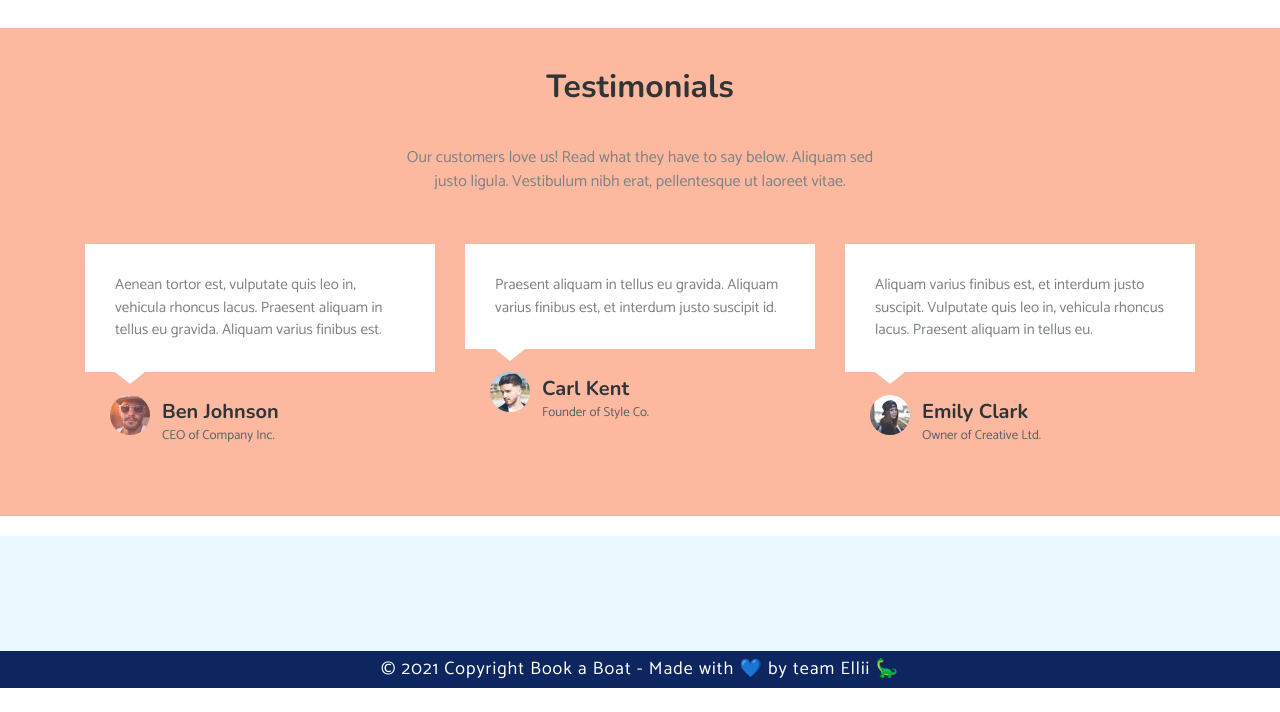
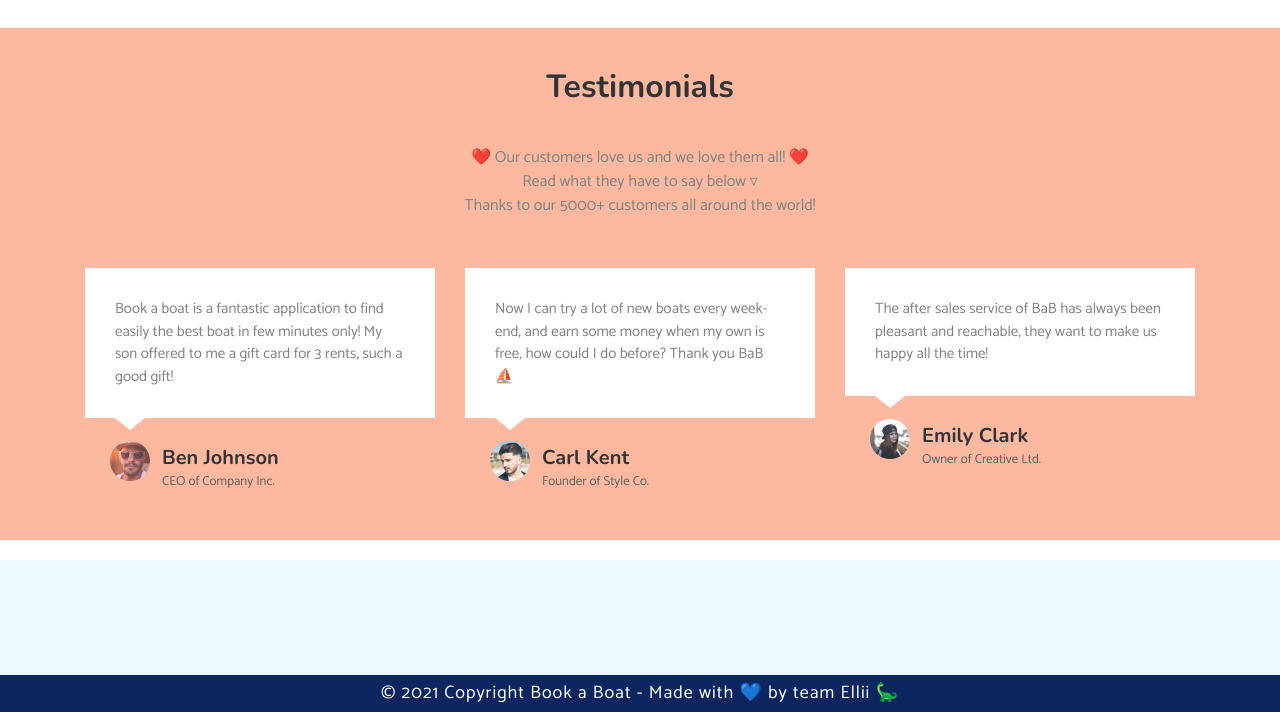
Before and after one commit to ThibautBaissac/book_a_boat, a Rails app: page / in a window 1280 px wide. Shown: the part 1310-2022 px from the top of the page. Before the commit the page ends 1998 px from the top, so only its background shows below. Run offline with Rails 7, Linux system fonts and the light colour scheme; data comes from the database, SQL or seed files in the repository; style sheets or scripts are compiled from the project's sources; some libraries are stand-ins or nearby versions.

Commit message:
descriptif-testimonials

```diff
--- a/app/views/pages/home.html.erb
+++ b/app/views/pages/home.html.erb
@@ -103,12 +103,12 @@
         <div class="container">
             <div class="intro">
                 <h2 class="text-center">Testimonials </h2>
-                <p class="text-center">Our customers love us! Read what they have to say below. Aliquam sed justo ligula. Vestibulum nibh erat, pellentesque ut laoreet vitae.</p>
+                <p class="text-center"> ❤️ Our customers love us and we love them all! ❤️ <br> Read what they have to say below ▿ <br> Thanks to our 5000+ customers all around the world! </p>
             </div>
             <div class="row people">
                 <div class="col-md-6 col-lg-4 item">
                     <div class="box">
-                        <p class="description">Aenean tortor est, vulputate quis leo in, vehicula rhoncus lacus. Praesent aliquam in tellus eu gravida. Aliquam varius finibus est.</p>
+                        <p class="description">Book a boat is a fantastic application to find easily the best boat in few minutes only! My son offered to me a gift card for 3 rents, such a good gift!</p>
                     </div>
                     <div class="author"><img class="rounded-circle" src="assets/authors/1.jpg">
                         <h5 class="name">Ben Johnson</h5>
@@ -117,7 +117,7 @@
                 </div>
                 <div class="col-md-6 col-lg-4 item">
                     <div class="box">
-                        <p class="description">Praesent aliquam in tellus eu gravida. Aliquam varius finibus est, et interdum justo suscipit id.</p>
+                        <p class="description">Now I can try a lot of new boats every week-end, and earn some money when my own is free, how could I do before? Thank you BaB ⛵️ </p>
                     </div>
                     <div class="author"><img class="rounded-circle" src="assets/authors/3.jpg">
                         <h5 class="name">Carl Kent</h5>
@@ -126,7 +126,7 @@
                 </div>
                 <div class="col-md-6 col-lg-4 item">
                     <div class="box">
-                        <p class="description">Aliquam varius finibus est, et interdum justo suscipit. Vulputate quis leo in, vehicula rhoncus lacus. Praesent aliquam in tellus eu.</p>
+                        <p class="description">The after sales service of BaB has always been pleasant and reachable, they want to make us happy all the time! </p>
                     </div>
                     <div class="author"><img class="rounded-circle" src="assets/authors/2.jpg">
                         <h5 class="name">Emily Clark</h5>
```
